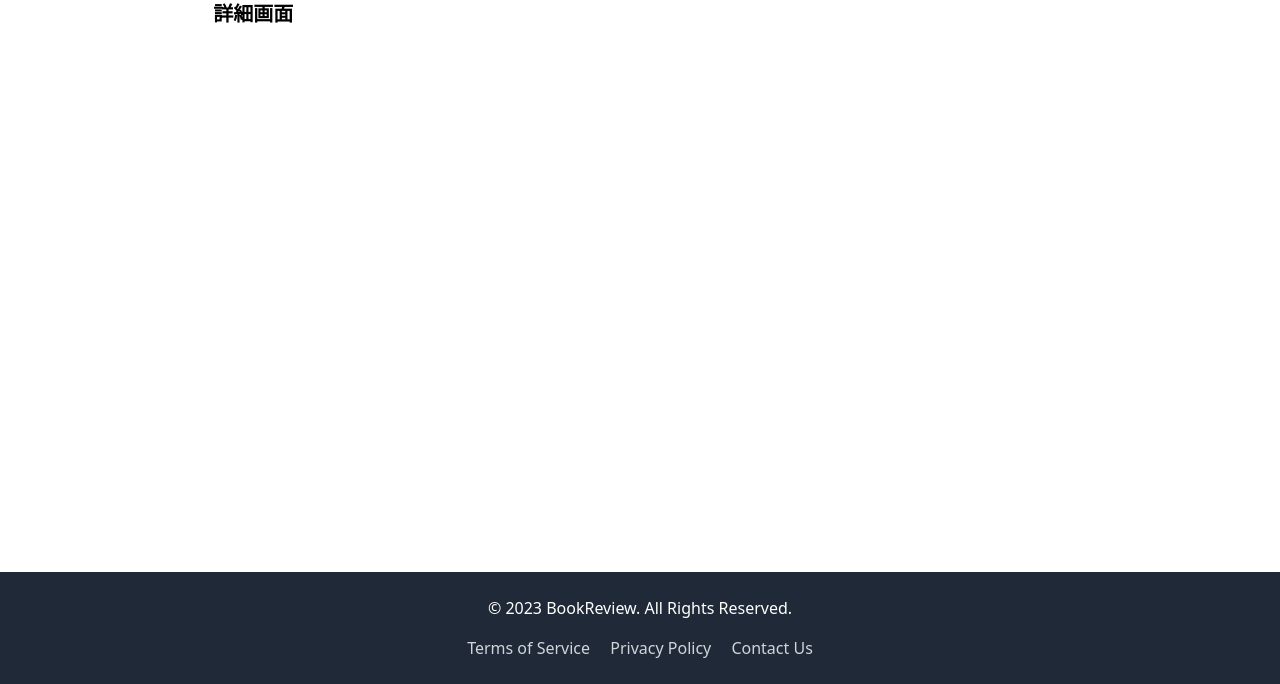
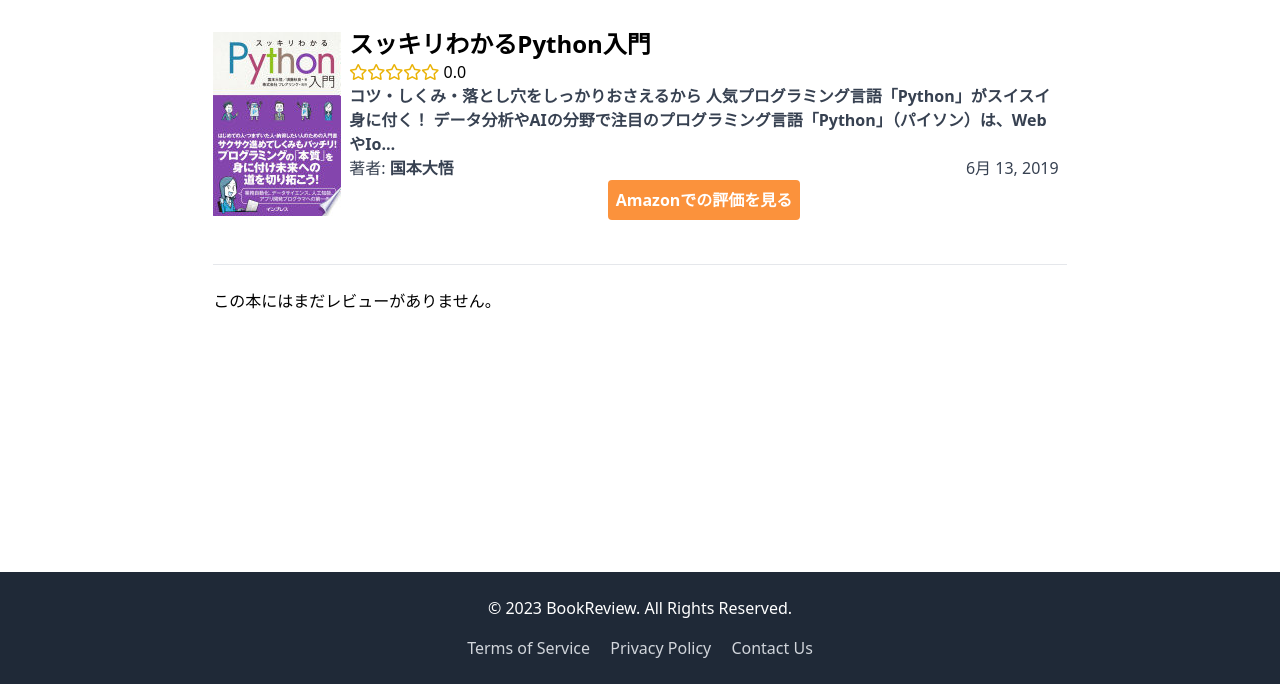
Before and after one commit to yabuki829/bookreview, a Django app: page /book/48a19c26-ad3e-49e7-9ddc-b3ba1d27f155/ in a window 1280 px wide. Shown: the part 116-800 px from the top of the page. Run offline with Django 3.2, Linux system fonts and the light colour scheme; data comes from the database, SQL or seed files in the repository; both versions use the stored data as it was after the commit; some libraries are stand-ins or nearby versions.

Commit message:
詳細画面を実装

```diff
--- a/api/models.py
+++ b/api/models.py
@@ -47,6 +47,8 @@ class Profile(models.Model):
     def __str__(self):
       return self.name
 
+from django.db.models import Avg
+
 class Book(models.Model):
     id = models.UUIDField(primary_key=True, default=uuid.uuid4, editable=False)
     isbn = models.CharField(max_length=13, unique=True)
@@ -56,18 +58,43 @@ class Book(models.Model):
     author = models.CharField(max_length=255,default="None")
     description = models.TextField(default="")
     published_at = models.DateField()
+    # image = models.ImageField(upload_to='books/images/')
     image = models.ImageField(upload_to='medias/books/images/')
+    # 本の評価の平均
+    average_rating = models.FloatField(default=0.0, blank=True)
+    review_count = models.IntegerField(default=0, blank=True)
+
     def __str__(self):
-      return self.title
+        return self.title
+    # 本のレビューを追加したら再計算させる
+    def update_ratings(self):
+        average = self.reviews.aggregate(average=Avg('rating'))['average']
+        self.average_rating = average if average is not None else 0.0
+        self.review_count = self.reviews.count()
+        self.save()
+
+from django.core.validators import MinValueValidator, MaxValueValidator
+from django.db import transaction
 
 class Review(models.Model):
     user = models.ForeignKey(Profile, on_delete=models.CASCADE)
     content = models.TextField()
     created_at = models.DateTimeField(auto_now_add=True)
-    book = models.ForeignKey(Book, on_delete=models.CASCADE)
+    book = models.ForeignKey(Book, on_delete=models.CASCADE,related_name="reviews")
+    rating = models.PositiveSmallIntegerField(
+        validators=[MinValueValidator(0), MaxValueValidator(5)],
+        help_text="1から5の範囲で評価をつけてください。",
+        default=1,
+    )
 
     def __str__(self):
-      return self.content
+        return "「" + self.book.title +"」："+ self.content
+    # ... その他のフィールド ...
+
+    def save(self, *args, **kwargs):
+        super().save(*args, **kwargs)
+        with transaction.atomic():
+            self.book.update_ratings()
 
 
 
--- a/api/templates/base.html
+++ b/api/templates/base.html
@@ -5,6 +5,8 @@
   <meta http-equiv="X-UA-Compatible" content="IE=edge">
   <meta name="viewport" content="width=device-width, initial-scale=1.0">
   <script src="https://cdn.tailwindcss.com"></script>
+  <link href="https://cdnjs.cloudflare.com/ajax/libs/font-awesome/5.15.1/css/all.min.css" rel="stylesheet">
+
   {% block title %} {% endblock %}
 </head>
 <body class="flex flex-col min-h-screen ">
@@ -55,12 +57,20 @@
           <li>
             <a href="{% url 'about' %}" class="block py-2 px-2  text-white rounded  hover:text-bg-blue-300  font-bold  mx-2">ブックレビューとは</a>
           </li>
-          <li>
-            <a href="{% url 'login' %}" class="block py-2 px-2 text-white md:text-gray-700 rounded md:bg-white mx-2 ">ログイン</a>
-          </li>
-          <li>
-            <a href="{% url 'signup' %}" class="block py-2 px-2  text-white rounded dark:text-white md:bg-orange-400 mx-2">会員登録</a>
-          </li>
+          {% if request.user.is_authenticated %}
+
+            <li>
+              <a href="#" class="block py-2 px-2 text-white md:text-gray-700 rounded md:bg-white mx-2">マイページ</a>
+            </li>
+
+          {% else %}
+            <li>
+              <a href="{% url 'login' %}" class="block py-2 px-2 text-white md:text-gray-700 rounded md:bg-white mx-2 ">ログイン</a>
+            </li>
+            <li>
+              <a href="{% url 'signup' %}" class="block py-2 px-2 text-white rounded dark:text-white md:bg-orange-400 mx-2">会員登録</a>
+            </li>
+          {% endif %}
 
         </ul>
       </div>
--- a/api/templates/details.html
+++ b/api/templates/details.html
@@ -1,6 +1,45 @@
+
 {% extends 'base.html' %}
+{% load amazon_links %}
+{% load rating_stars %}
+{% block content %}
+{% comment %} <div class="container mx-auto"> {% endcomment %}
+  <div class="w-full mb-4 flex py-5 ">
+    <!-- 本の詳細情報 -->
+    <div class="flex items-center">
+      <img class=" object-cover" src="{{ book.image.url }}" alt="{{ book.title }}">
+      <div class="p-2">
+        <h2 class="font-bold text-sm md:text-2xl">{{ book.title }}</h2>
+        <p>{{ book.average_rating|stars }} {{book.average_rating}}</p>
+        <p class="text-gray-700 text-base md:font-bold">{{ book.description|truncatechars:100}}</p>
+        <div class="flex justify-between">
+          <p class="text-gray-700 text-base ">著者: <span class="font-bold">{{book.author}}</span></p>
+          <p class="text-gray-700 text-base ">{{book.published_at}}</p>
+        </div>
+        <div class='flex justify-center'>
+          <a class='p-2 bg-orange-400 text-white rounded font-bold' href="{{ book.isbn|amazon_url }}" target="_blank" rel="noopener noreferrer">Amazonでの評価を見る</a>
+        </div>
 
-{% block content %}
-<h1 class="text-xl font-bold mb-4">詳細画面</h1>
+      </div>
+
+    </div>
+
+  </div>
+  <!-- details.html -->
+  <hr>
+  <br>
+<div class="reviews">
+  {% for review in reviews %}
+    <div class="review">
+      <p> {{ review.user.name }}</p>
+      <p>{{ review.content }}</p>
+      <p>評価: {{ review.rating|stars }} {{review.rating}}</p>
+    </div>
+  {% empty %}
+    <p>この本にはまだレビューがありません。</p>
+  {% endfor %}
+</div>
+
+{% comment %} </div> {% endcomment %}
 
 {% endblock %}
--- /dev/null
+++ b/api/templates/ranking.html
@@ -0,0 +1,4 @@
+{% extends 'base.html' %}
+{% block content %}
+<h1>ランキング</h1>
+{% endblock %}
--- /dev/null
+++ b/api/templatetags/amazon_links.py
@@ -0,0 +1,23 @@
+from django import template
+
+register = template.Library()
+
+@register.filter
+def amazon_url(isbn):
+    isbn_clean = isbn.replace('-', '')
+    return f"https://www.amazon.co.jp/dp/{isbn13_to_isbn10(isbn_clean)}"
+
+
+def isbn13_to_isbn10(isbn13):
+    if not isbn13.startswith('978') or len(isbn13) != 13:
+        raise ValueError("ISBN-13 must start with '978' and be 13 characters long.")
+    isbn10_base = isbn13[3:-1]  # 最初の3文字を取り除き、チェックディジットを除外
+    checksum = 0
+    for i, char in enumerate(isbn10_base, start=1):  # ISBN-10のチェックサム計算
+        checksum += i * int(char)
+    checksum %= 11
+    if checksum == 10:
+        checksum = 'X'
+    else:
+        checksum = str(checksum)
+    return isbn10_base + checksum
--- /dev/null
+++ b/api/templatetags/rating_stars.py
@@ -0,0 +1,27 @@
+# your_app_name/templatetags/rating_stars.py
+
+from django import template
+from django.utils.safestring import mark_safe
+register = template.Library()
+
+@register.filter(name='stars')
+def star_ratings(value):
+    """レビューの評価を星のアイコンで表示するためのフィルター。"""
+    if not isinstance(value, (int, float)):
+        # valueが数値でない場合は、デフォルトの評価として0を返す
+        value = 0
+
+    full_star_icon = '<i class="fas fa-star text-yellow-500"></i>'
+    half_star_icon = '<i class="fas fa-star-half-alt text-yellow-500"></i>'
+    empty_star_icon = '<i class="far fa-star text-yellow-500"></i>'
+
+    full_stars = int(value)
+    half_star = 1 if value - full_stars >= 0.5 else 0
+    empty_stars = 5 - full_stars - half_star
+
+    html = full_star_icon * full_stars
+    html += half_star_icon * half_star
+    html += empty_star_icon * empty_stars
+
+
+    return mark_safe(html)
--- a/api/views/details.py
+++ b/api/views/details.py
@@ -1,16 +1,26 @@
-import re
-import requests
+
 from django.views.generic import View
 from django.shortcuts import render
 
-from django.utils.dateparse import parse_date
 
 from django.shortcuts import render
 from ..models import Book
+from django.shortcuts import render, get_object_or_404
 
 class DetailsView(View):
   def get(self,request,pk):
     # book　の isbnがpkの本を表示する
-    return render(request,"details.html")
+    book = get_object_or_404(Book, pk=pk)
+    print(book.title)
+    reviews = book.reviews.all()
+
+    context = {
+      'book': book,
+      'reviews': reviews,
+    }
+
+        # レンダリングされたレスポンスを返す
+    return render(request, "details.html", context)
+
   def post(self,request,pk):
     pass
```
Also changed, not shown: api/views/ranking.py (added, +9 -0 lines), api/admin.py (line endings or trailing spaces), api/migrations/0002_auto_20231109_1932.py (added), api/migrations/0003_auto_20231109_1951.py (added), api/migrations/0004_alter_review_book.py (added), api/templatetags/__init__.py (added), api/views/review.py (added), db.sqlite3, media/medias/books/images/9784309420158_EeAbF0F.jpg (deleted), media/medias/books/images/9784309420158_RJH9ks6.jpg (deleted), media/medias/books/images/9784309420158_yNgrHcK.jpg (deleted), media/medias/books/images/fijisann.jpg (deleted).
